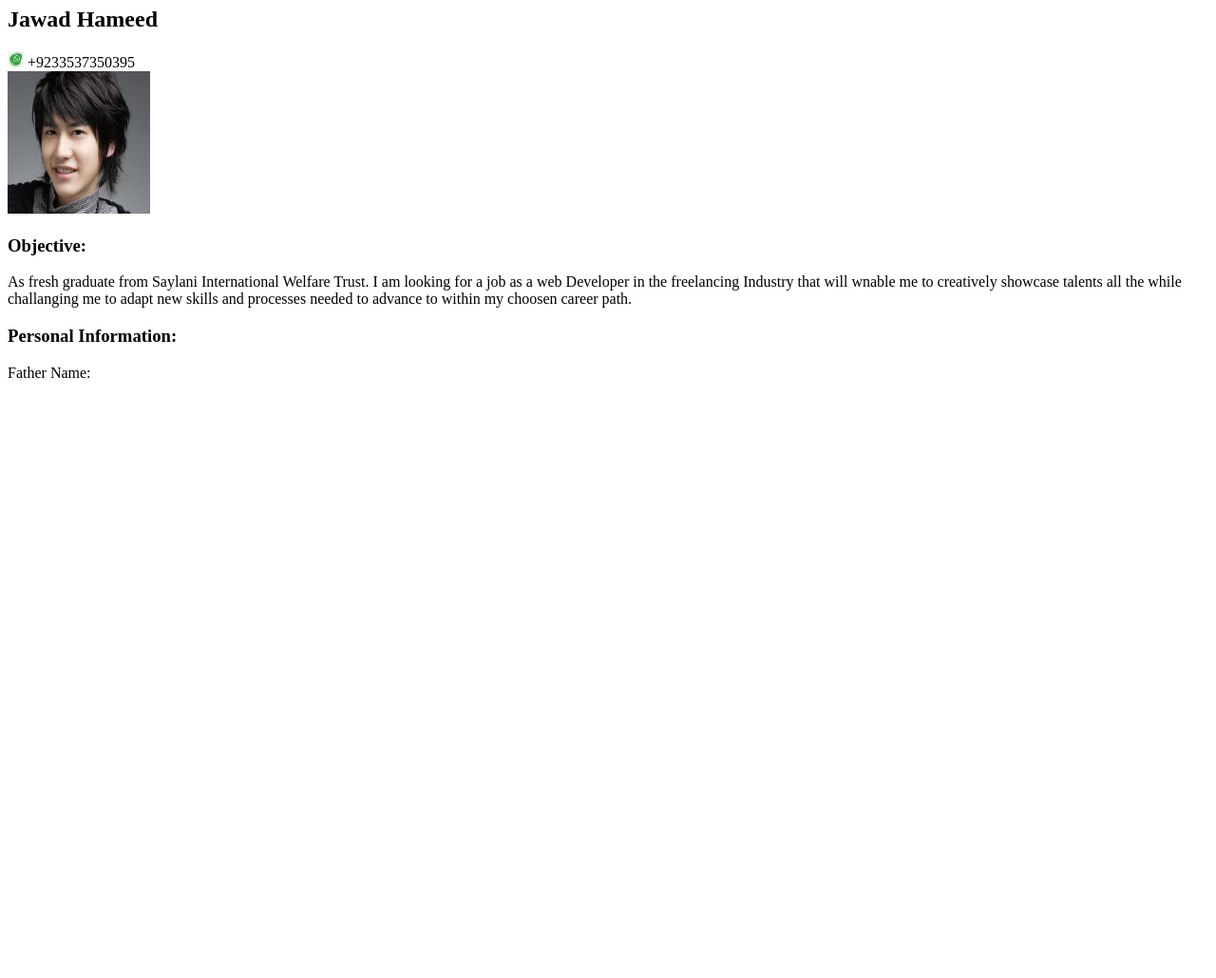
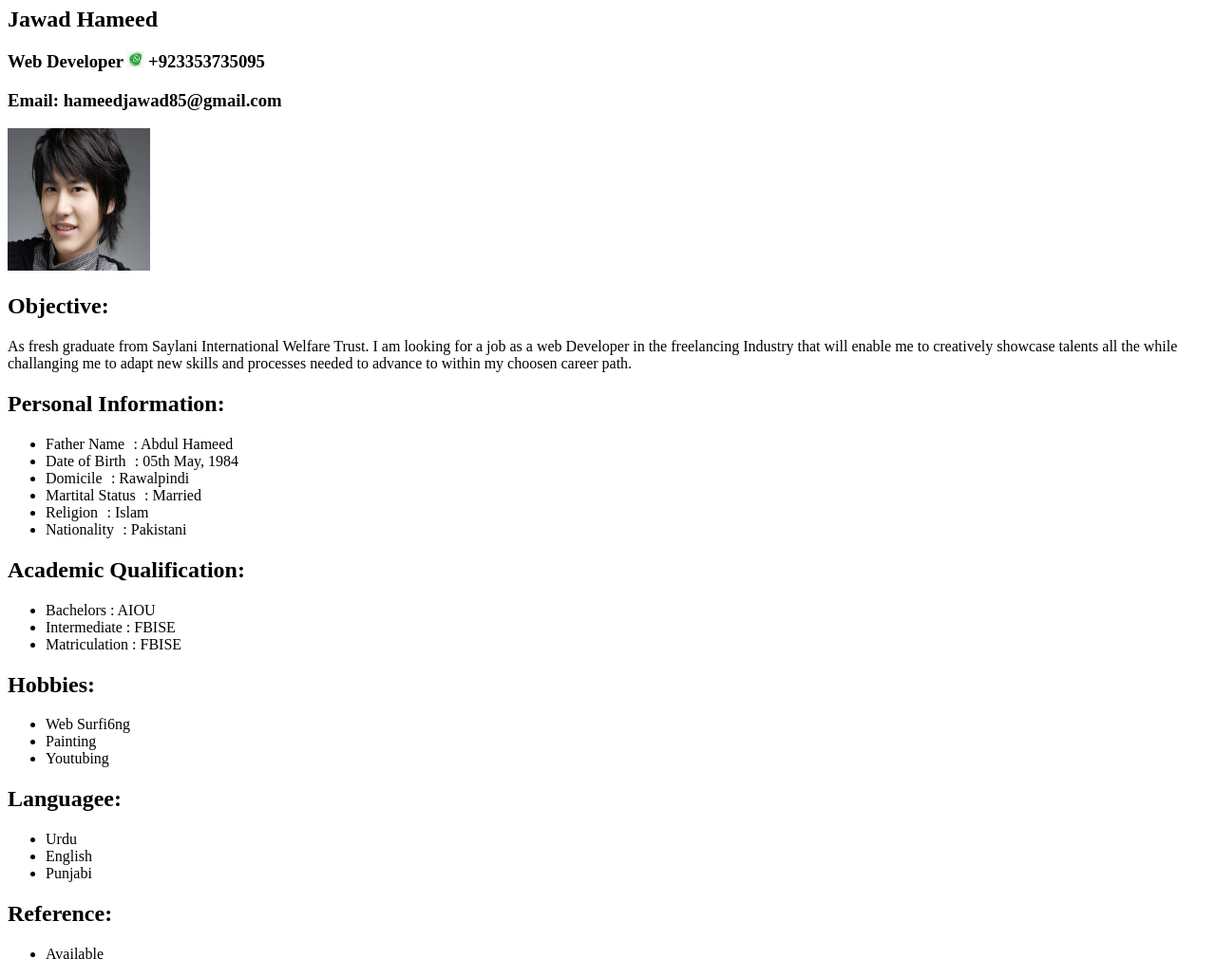
Before and after one commit to jawad1h/CV, a plain HTML site: page index.html in a window 1280 px wide. Shown: the part 73-1103 px from the top of the page at 95% size. Before the commit the page ends 800 px from the top, so only its background shows below. Drawn offline with Linux system fonts and the light colour scheme.

Commit message:
This is my First CV in HTML

```diff
--- a/index.html
+++ b/index.html
@@ -7,18 +7,51 @@
     <title>Document</title>
 </head>
 <body>
- <H1> <center> <b> CURRICULUM VITAE </b> </H1> </center>
- <h2>Jawad Hameed</h2> <img src="./whattsappimage.jpeg" width="17" height="17"> +9233537350395
+ <H1 align="center"> <b> <u>CURRICULUM VITAE</u>  </b> </H1>
+ <h2>Jawad Hameed</h2> <h3 <b> <Left> Web Developer</Left></b>
+</i> <img src="./whattsappimage.jpeg" width="17" height="17"> +923353735095
  <br>
+ <h3>Email: hameedjawad85@gmail.com</h3>
+
+
 <img src="./cv pic.jpg" width="150" height="150">
 
 
-<h3>Objective:</h3>
-            As fresh graduate from Saylani International Welfare Trust. I am looking for a job as a web Developer in the freelancing Industry that will wnable me to creatively showcase talents all the while challanging me to adapt new skills and processes needed to advance to within my choosen career path.
+<h2>Objective:</h2>
+            As fresh graduate from Saylani International Welfare Trust. I am looking for a job as a web Developer in the freelancing Industry that will enable me to creatively showcase talents all the while challanging me to adapt new skills and processes needed to advance to within my choosen career path.
 
-<h3>Personal Information:</h3>
-             Father Name:
+<h2>Personal Information:</h2>
+             <ul>
+                <li> Father Name &VeryThinSpace;          :       Abdul Hameed </li>
+                <li> Date of Birth &VeryThinSpace;        :       05th May, 1984 </li>
+                <li> Domicile   &VeryThinSpace;           :       Rawalpindi </li>
+                <li> Martital Status &VeryThinSpace;      :       Married </li>
+                <li> Religion  &VeryThinSpace;            :       Islam </li>
+                <li> Nationality &VeryThinSpace;          :       Pakistani </li>
+            </ul>
 
+<h2> <b> Academic Qualification: </b> </h2>
+                <ul>
+                    <li> Bachelors                        :        AIOU </li>
+                    <li> Intermediate                     :        FBISE</li>
+                    <li> Matriculation                    :        FBISE</li>
+                </ul>
 
+<h2> <b> Hobbies: </b></h2>
+                <ul>
+                    <li> Web Surfi6ng </li>
+                    <li> Painting </li>
+                    <li> Youtubing </li>
+                 </ul>
 
-</body>
+<h2> Languagee: </h2>
+                <ul>
+                    <li> Urdu </li>
+                    <li> English </li>
+                    <li> Punjabi </li>
+                </ul>
+
+<h2> <b> Reference: </b></h2>
+                <ul> <li> Available </li></ul>
+
+            </div>
```
